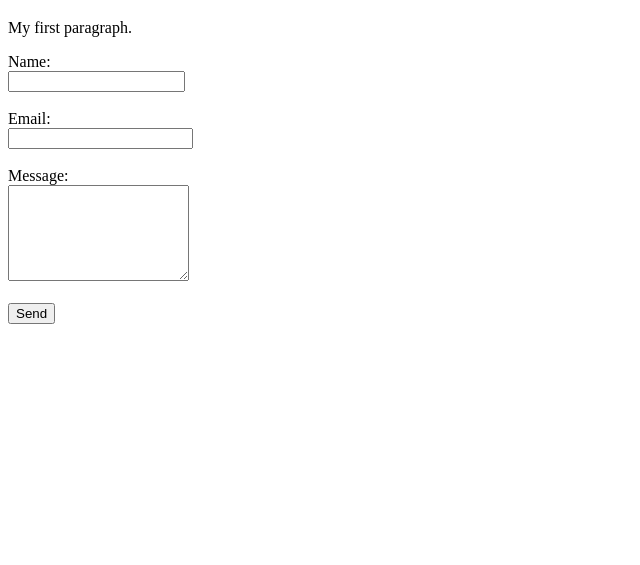
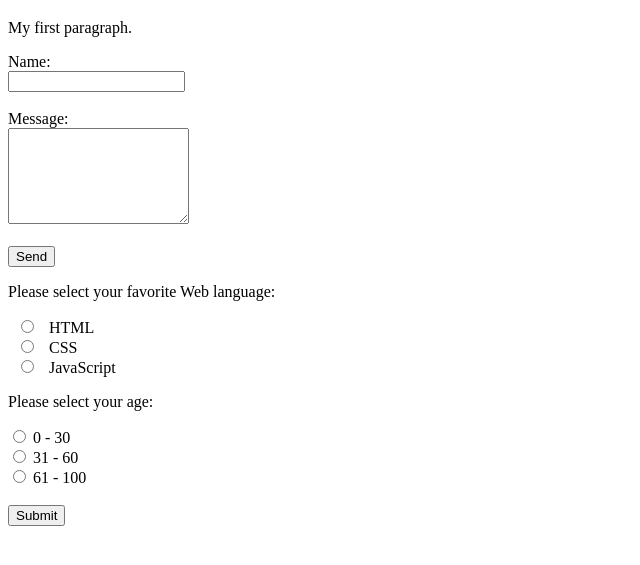
Before and after one commit to JACOAE/qr-code.website, a plain HTML site: page index.html in a window 1280 px wide. Shown: the part 61-626 px from the top of the page, without its empty margins (0-640 px from the left). Drawn offline with Linux system fonts and the light colour scheme.

Commit message:
Update index.html

```diff
--- a/index.html
+++ b/index.html
@@ -5,18 +5,35 @@
 <h1>My First Heading</h1>
 <p>My first paragraph.</p>
 
-<form action="mailto:contact@yourdomain.com"
+<form action="jaceri00@gmail.com"
   method="POST"
   enctype="multipart/form-data"
   name="EmailForm">
       Name:<br>
       <input type="text" size="19" name="Contact-Name"><br><br>
-      Email:<br>
-      <input type="email" name="Contact-Email"><br><br>
       Message:<br>
       <textarea name="Contact-Message" rows="6″ cols="20″>
       </textarea><br><br>
       <button type="submit" value="Submit">Send</button>
+
+      <p>Please select your favorite Web language:</p>
+      <input type="radio" id="html" name="fav_language" value="HTML">
+      <label for="html">HTML</label><br>
+      <input type="radio" id="css" name="fav_language" value="CSS">
+      <label for="css">CSS</label><br>
+      <input type="radio" id="javascript" name="fav_language" value="JavaScript">
+      <label for="javascript">JavaScript</label>
+
+      <br>
+
+      <p>Please select your age:</p>
+      <input type="radio" id="age1" name="age" value="30">
+      <label for="age1">0 - 30</label><br>
+      <input type="radio" id="age2" name="age" value="60">
+      <label for="age2">31 - 60</label><br>
+      <input type="radio" id="age3" name="age" value="100">
+      <label for="age3">61 - 100</label><br><br>
+      <input type="submit" value="Submit">
 </form>
 
 </body>
```
